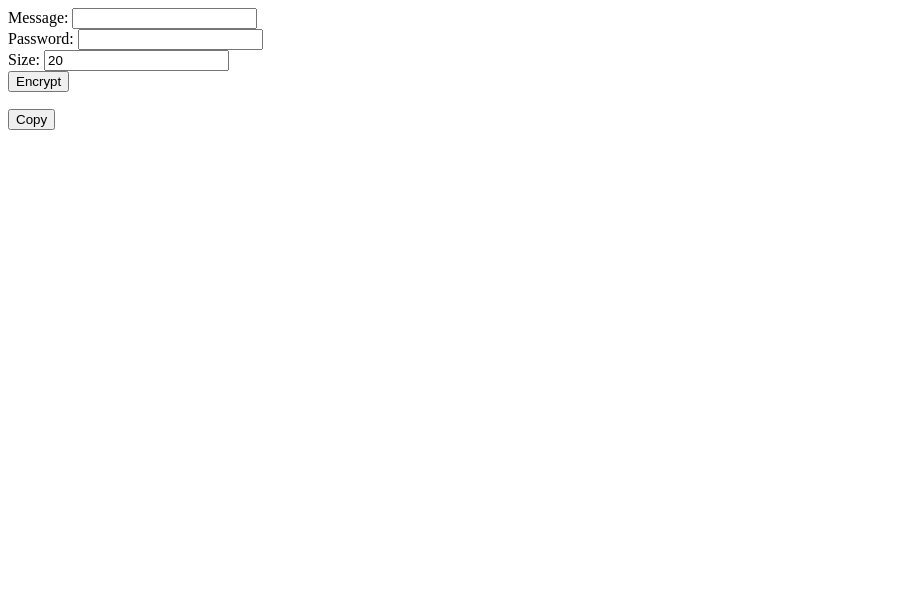
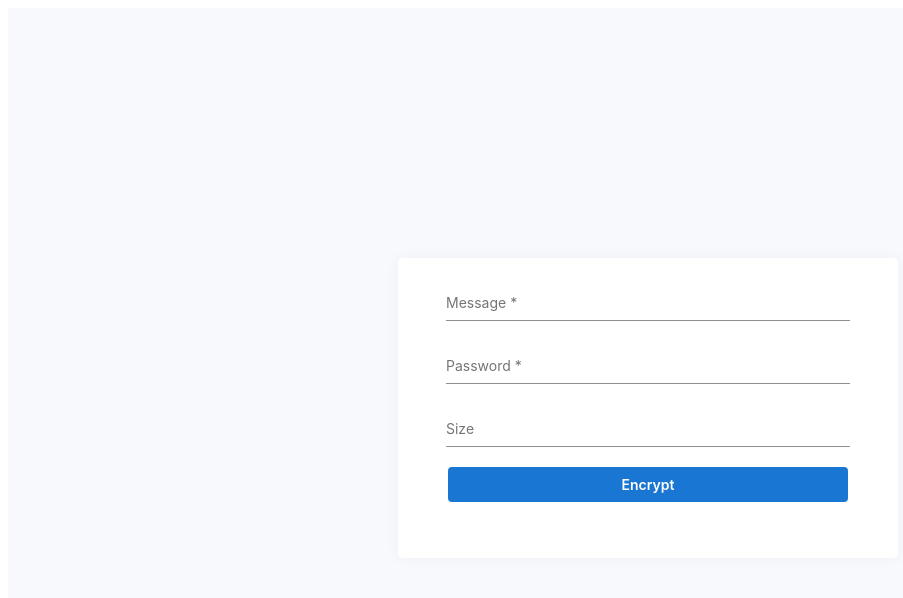
Before and after one commit to yarikleto/Password-creator, a website built with webpack: page src/index.html in a window 1280 px wide. Shown: the whole page, without its empty margins (0-903 px from the left). Built offline with nearby package versions, Linux system fonts and the light colour scheme.

Commit message:
add css style and view.js

```diff
--- a/package.json
+++ b/package.json
@@ -4,7 +4,7 @@
   "description": "",
   "scripts": {
     "build": "webpack --mode production",
-    "start:dev": "webpack-dev-server"
+    "start:dev": "webpack-dev-server --open"
   },
   "repository": {
     "type": "git",
--- a/src/View.css
+++ b/src/View.css
@@ -1,5 +1,107 @@
+.main {
+  width: 100%;
+  height: 100%;
+  position: fixed;
+  display: flex;
+  align-items: center;
+  justify-content: center;
+  overflow: auto;
+  background: rgb(247, 249, 252);
+}
+
+.form {
+  background: #ffffff;
+  width: 500px;
+  height: 300px;
+  border-radius: 5px;
+  box-shadow: 0 0 14px 0 rgba(53,64,82,.05);
+}
+
+.form__message,
+.form__password,
+.form__size {
+  margin-bottom: 40px;
+  text-align: center;
+  position: relative;
+}
+
+.form__message {
+  margin-top: 40px;
+}
+
+.form__size {
+  margin-bottom: 20px;
+}
+
+input {
+  width: 400px;
+  height: 20px;
+  border: 0;
+  outline: none;
+  border-bottom: 1px solid #8f8f8f;
+}
+
+.animation:hover {
+  border-bottom: 1px solid #1976d2;
+}
+
+.label {
+  position: absolute;
+  top: -2px;
+  font-size: 14px;
+  font-family: Nunito,-apple-system,BlinkMacSystemFont,"Segoe UI",Roboto,"Helvetica Neue",Arial,sans-serif,"Apple Color Emoji","Segoe UI Emoji","Segoe UI Symbol";
+  font-weight: 400;
+  line-height: 1;
+  color: #757575;
+  transition: 150ms;
+  cursor: text;
+}
+
+.spanMove {
+  top: -20px;
+  font-size: 11px;
+  transition: 150ms;
+}
+
+.form__buttons {
+
+
+  margin: 0 auto;
+  text-align: center;
+  color: #FFF;
+  border-radius: 4px;
+}
+
+.encrypt__button {
+  width: 400px;
+  height: 35px;
+  background-color: #1976d2;
+  color: #fff;
+  border-radius: 4px;
+  border: none;
+  /* outline: none; */
+  font-size: 0.875rem;
+  font-family: Nunito,-apple-system,BlinkMacSystemFont,"Segoe UI",Roboto,"Helvetica Neue",Arial,sans-serif,"Apple Color Emoji","Segoe UI Emoji","Segoe UI Symbol";
+  font-weight: 600;
+  cursor: pointer;
+  transition: background-color 400ms;
+  margin-bottom: 12px;
+}
+
+.encrypt__button:hover {
+  background-color: #0c5fa2;
+}
+
 .form__result {
   display: block;
-  width: 100%;
+  width: 400px;
+  margin: 0 auto;
   border: 0;
+  text-align: center;
 }
+
+#copy-btn {
+  border-radius: 4px;
+  width: 60px;
+  display: none;
+}
--- a/src/View.js
+++ b/src/View.js
@@ -1,4 +1,6 @@
 import "./View.css";
+
+const inputs = document.querySelectorAll('.animation');
 
 export default class View {
   constructor() {
@@ -25,7 +27,25 @@ export default class View {
       onClickCopyBtn
     } = handlers;
 
-    encryptBtn.addEventListener("click", onClickEncryptBtn);
+    encryptBtn.addEventListener("click", () => {
+      onClickEncryptBtn();
+      copyBtn.style.display = "block";
+    });
     copyBtn.addEventListener("click", onClickCopyBtn);
   }
 }
+
+inputs.forEach((item) => {
+  item.addEventListener("focus", () => {
+    item.previousElementSibling.classList.add("spanMove");
+    item.previousElementSibling.style.color = "#1976d2";
+  });
+  item.addEventListener("focusout", () => {
+    if (item.value == "") {
+      item.previousElementSibling.classList.remove("spanMove");
+      item.previousElementSibling.style.color = "#757575";
+    } else {
+      item.previousElementSibling.style.color = "#757575";
+    }
+  });
+});
--- a/src/index.html
+++ b/src/index.html
@@ -7,31 +7,32 @@
     <title>Password creator</title>
 </head>
 <body>
+    <main class="main">
         <div class="form">
             <div class="form__message">
-            <label for="text">Message:</label>
-            <input type="text" name="text" id="text">
+                <label class="label" for="text">Message *</label>
+                <input class="animation" type="text" name="text" id="text">
             </div>
             <div class="form__password">
-            <label for="text">Password:</label>
-            <input type="text" name="password" id="password">
+                <label class="label" for="password">Password *</label>
+                <input class="animation" type="text" name="password" id="password">
             </div>
             <div class="form__size">
-            <label for="text">Size:</label>
-            <input
+                <label class="label" for="size">Size</label>
+                <input class="animation"
                     type="number"
                     name="size"
                     id="size"
                     step="1"
                     min="1",
-                value="20"
                 >
             </div>
             <div class="form__buttons">
-            <button type="button" id="encrypt">Encrypt</button>
+                <button class="encrypt__button" type="button" id="encrypt">Encrypt</button>
             </div>
             <input class="form__result" type="text" readonly id="result-input">
             <button type="button" id="copy-btn">Copy</button>
         </div>
+    </main>
 </body>
 </html>
```
Also changed, not shown: dist/index.html, src/index.js (line endings or trailing spaces), 4 other files. Lines whose indentation alone changed are shown as unchanged.
